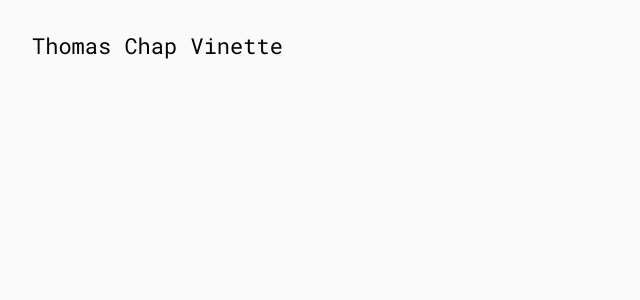
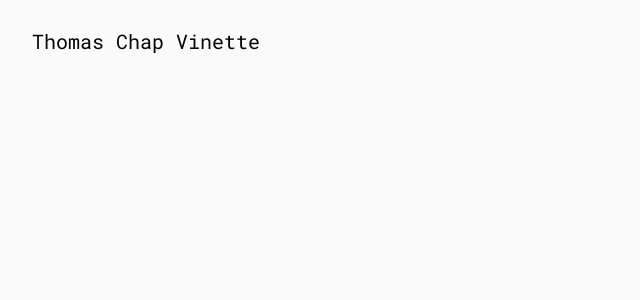
Before and after one commit to bigsofa1/portfolio, a React (Vite) app: page / in a window 1280 px wide. Shown: the top 300 px of the page, without its empty margins (0-640 px from the left). Built offline with nearby package versions, Linux system fonts and the light colour scheme.

Commit message:
updated projectlist.js

```diff
--- a/src/data/projectsList.js
+++ b/src/data/projectsList.js
@@ -41,7 +41,10 @@ export const projectsList = [
         { type: "break" },
         { type: "text", value: "This project was completed as part of the course “DGX-1031: Typographie et compositions”, guided by professor " },
         { type: "link", label: "Matthias Kreutzer", url: "https://ourpolitesociety.net/en/info"},
-        { type: "text", value: "."}
+        { type: "text", value: "."},
+        { type: "break" },
+        { type: "break" },
+        { type: "text", value: "Case study and research for this project is available upon request." },
         ],
         links: [
         ],
--- a/src/index.css
+++ b/src/index.css
@@ -9,7 +9,7 @@
 :root{
   --base-color-light:#fafafa;
   --base-color-dark:#050505;
-  --font-size:clamp(8px, calc(1vw + 1rem), 22px);
+  --font-size:clamp(8px, calc(1vw + 1rem), 20px);
   --gutter:clamp(1rem, calc(1.5vw + 1rem), 2rem);
   --line-height: clamp(0.75, 1.5, 1.75);
 }
```
